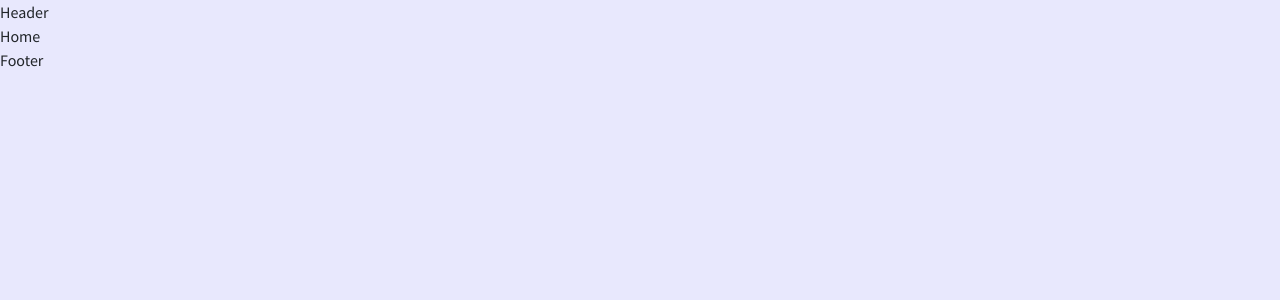
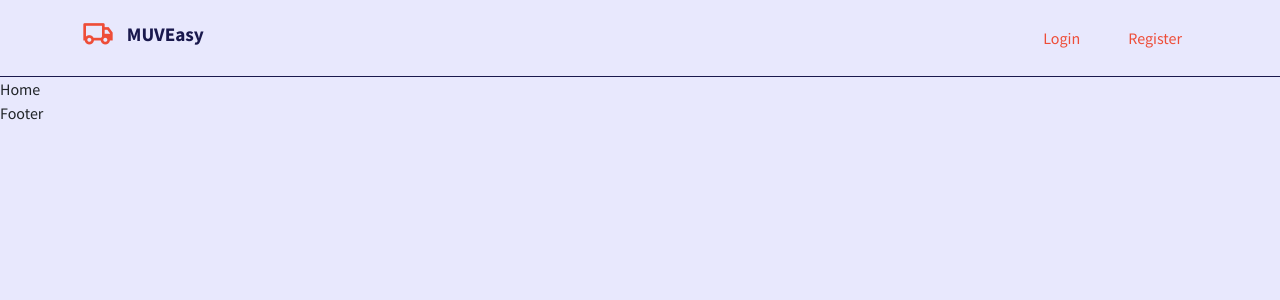
Before and after one commit to esthercate/MUVEasy, a React (Create React App) app in the folder client/: page /home in a window 1280 px wide. Shown: the top 300 px of the page. Built offline with nearby package versions, Linux system fonts and the light colour scheme.

Commit message:
complete navigation section

```diff
--- a/client/src/components/Header/Header.jsx
+++ b/client/src/components/Header/Header.jsx
@@ -1,9 +1,38 @@
-import React from 'react'
+import React from "react";
+import { Container, Row, Col } from "reactstrap";
+import { Link } from 'react-router-dom';
+import '../../styles/header.css'
 
 const Header = () => {
   return (
-    <div>Header</div>
-  )
-}
+    <header className="header">
+      <div className="header_top">
+        <Container>
+          <Row>
+            <Col lg="6" md="6" sm="6">
+              <div className="header_top_left">
+                <span className="logo">
+                  <i class="ri-truck-line"></i>
+                </span>
+                <span className="site_name">MUVEasy</span>
+              </div>
+            </Col>
 
-export default Header
+            <Col lg="6" md="6" sm="6">
+              <div className="header_top_right d-flex align-items-center justify-content-end gap-3">
+                <Link to="#" className="d-flex align-items-center gap-1">
+                   Login
+                </Link>
+                <Link to="#" className="d-flex align-items-center gap-1">
+                   Register
+                </Link>
+              </div>
+            </Col>
+          </Row>
+        </Container>
+      </div>
+    </header>
+  );
+};
+
+export default Header;
--- /dev/null
+++ b/client/src/styles/header.css
@@ -0,0 +1,36 @@
+.header_top {
+  padding: 10px 0px;
+  border-bottom: 1px solid #1a194d;
+}
+
+.header_top_left {
+  display: flex;
+  align-items: center;
+  column-gap: .8rem;
+  font-size: 1.2rem;
+}
+
+.logo {
+    font-size: 2rem;
+}
+
+i {
+    color: #ee4d38;
+}
+
+.site_name {
+    font-weight: 700;
+    color: #1a194d;
+}
+
+
+.header_top_right a {
+    text-decoration: none;
+    color: #ee4d38;
+    font-size: 1rem;
+    padding: 1rem;
+}
+
+.header_top_right a:hover {
+    color: #1a194d;
+}
```
